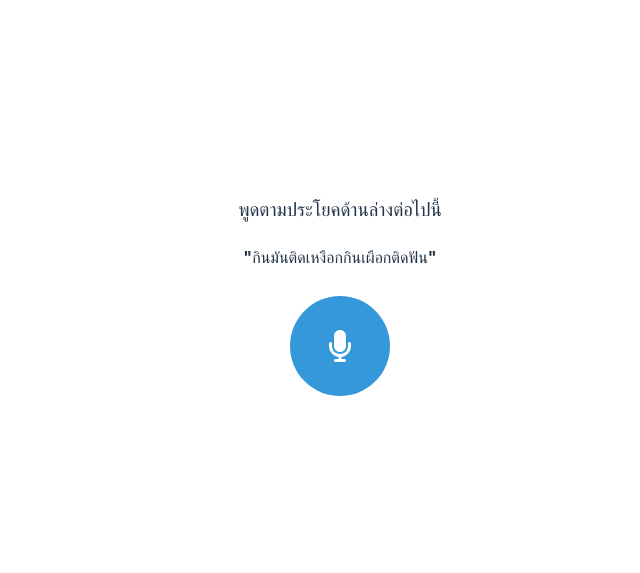
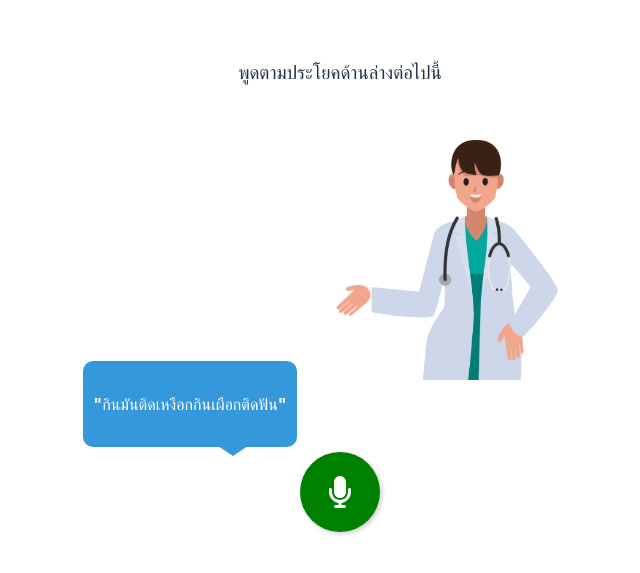
Before and after one commit to koonlookhin190/LH_DEMO, a React (Vite) app: page /repeat in a window 1280 px wide. Shown: the part 111-684 px from the top of the page, without its empty margins (300-940 px from the left). Built offline with nearby package versions, Linux system fonts and the light colour scheme.

Commit message:
Add style for RepeatGame

```diff
--- a/src/pages/LongestSoundGame.jsx
+++ b/src/pages/LongestSoundGame.jsx
@@ -90,6 +90,7 @@ const LongestSoundGame = () => {
                 getMicrophonePermission();
               }}
               type="button"
+              className="custom-button"
             >
               <FontAwesomeIcon icon={faMicrophone} size="2x" />
             </button>
@@ -100,6 +101,7 @@ const LongestSoundGame = () => {
                 startRecording(stream);
               }}
               type="button"
+              className="custom-button"
             >
               <FontAwesomeIcon icon={faPlay} size="2x" />
             </button>
@@ -110,6 +112,7 @@ const LongestSoundGame = () => {
                 stopRecording();
               }}
               type="button"
+              className="custom-button recording"
             >
               <FontAwesomeIcon icon={faStop} size="2x" />
             </button>
--- a/src/pages/LongestSoundText.js
+++ b/src/pages/LongestSoundText.js
@@ -1,6 +1,5 @@
 const texts = [
-    "อาาาาาา",
-    "เอออออ",
+    "อา~~~~",
     "เอ~~~~",
     "อี~~~~~",
     "อู~~~~~",
--- a/src/pages/RepeatGame.css
+++ b/src/pages/RepeatGame.css
@@ -5,20 +5,53 @@
     height: 50%; /* Assuming you want the buttons to be centered vertically on the viewport */
   }
 
-  .audio-controls button {
-    border: none;
+  .custom-button {
     border-radius: 50%;
-    width: 100px; /* Adjust the size as needed */
-    height: 100px; /* Adjust the size as needed */
+    width: 80px; /* Adjust the size as needed */
+    height: 80px; /* Adjust the size as needed */
     margin: 5px;
     cursor: pointer;
-    background-color: #3498db; /* Set your desired background color */
+    background-color: green; /* Set your desired background color */
     color: #fff; /* Set your desired text color */
     display: flex;
     justify-content: center;
     align-items: center;
+    box-shadow: 2px 2px 4px rgba(0, 0, 0, 0.2);
+    transition: box-shadow 0.3s ease; /* Add a smooth transition effect */
   }
 
-  .audio-controls button:hover {
-    background-color: #2980b9; /* Set your desired hover background color */
+  .custom-button:hover {
+    box-shadow: 8px 8px 16px rgba(0, 0, 0, 0.3); /* Change box-shadow on hover */
   }
+
+  .recording {
+    background-color: red;
+    /* Add additional styles for the recording state */
+  }
+
+  .speech-image {
+    width: 70%;/* Set the width as needed */
+    max-width: 300px; /* Set the max width as needed */
+    margin-top: 4px; /* Adjust the margin as needed */
+  }
+
+  .speech-bubble {
+    background-color: #3498db; /* Set your desired background color */
+    color: #fff; /* Set your desired text color */
+    padding: 10px;
+    border-radius: 10px;
+    margin-top: 10px; /* Adjust the margin as needed */
+    display: inline-block;
+    position: relative;
+  }
+
+  .speech-bubble::before {
+    content: '';
+    position: absolute;
+    border-width: 10px 15px;
+    border-style: solid;
+    border-color: #3498db transparent transparent transparent;
+    top: 85px;
+    left: 70%;
+    transform: translateX(-50%);
+  }
--- a/src/pages/RepeatGame.jsx
+++ b/src/pages/RepeatGame.jsx
@@ -3,6 +3,8 @@ import './Pages.css'
 import texts from "./Text.js";
 import "./RepeatGame.css";
 
+import img1 from "./assets/stand.png"
+import img2 from "./assets/speak.png"
 import { FontAwesomeIcon } from '@fortawesome/react-fontawesome';
 import { faMicrophone, faPlay, faStop } from '@fortawesome/free-solid-svg-icons';
 
@@ -15,10 +17,17 @@ const RepeatGame = () => {
   const [audio, setAudio] = useState(null);
   const [randomText, setRandomText] = useState("");
   const mimeType = "audio/wav"; // You can change this to the desired audio format
+  const [imageSrc, setImageSrc] = useState(img1);
 
   useEffect(() => {
     setRandomText(getRandomText());
   }, []);
+
+  useEffect(() => {
+    if (permission && recordingStatus === "inactive") {
+      setRandomText(getRandomText());
+    }
+  }, [permission, recordingStatus]);
 
   const getRandomText = () => {
     const randomIndex = Math.floor(Math.random() * texts.length);
@@ -50,11 +59,11 @@ const RepeatGame = () => {
         );
       }
     }
-    setRandomText(getRandomText());
   };
 
   const startRecording = (streamData) => {
     setRecordingStatus("recording");
+    setImageSrc(img2);
     // analytics.logEvent('recording_started');
     const media = new MediaRecorder(streamData, { type: mimeType });
     mediaRecorder.current = media;
@@ -75,13 +84,20 @@ const RepeatGame = () => {
 
   const stopRecording = () => {
     setRecordingStatus("inactive");
+    setImageSrc(img1);
     mediaRecorder.current.stop();
   };
 
   return (
     <div>
       <h3>พูดตามประโยคด้านล่างต่อไปนี้</h3>
-      <h4>{'"' + randomText + '"'}</h4>
+      <div className="speech-bubble">
+        <h4>{'"' + randomText + '"'}</h4>
+      </div>
+      <img
+        src={imageSrc}
+        alt="Speech Image"
+        className="speech-image" />
       <main>
         <div className="audio-controls">
           {!permission ? (
@@ -90,6 +106,7 @@ const RepeatGame = () => {
                 getMicrophonePermission();
               }}
               type="button"
+              className="custom-button"
             >
               <FontAwesomeIcon icon={faMicrophone} size="2x" />
             </button>
@@ -100,6 +117,7 @@ const RepeatGame = () => {
                 startRecording(stream);
               }}
               type="button"
+              className="custom-button"
             >
               <FontAwesomeIcon icon={faPlay} size="2x" />
             </button>
@@ -110,6 +128,7 @@ const RepeatGame = () => {
                 stopRecording();
               }}
               type="button"
+              className="custom-button recording"
             >
               <FontAwesomeIcon icon={faStop} size="2x" />
             </button>
```
Also changed, not shown: src/pages/assets/speak.png (added), src/pages/assets/stand.png (added).
